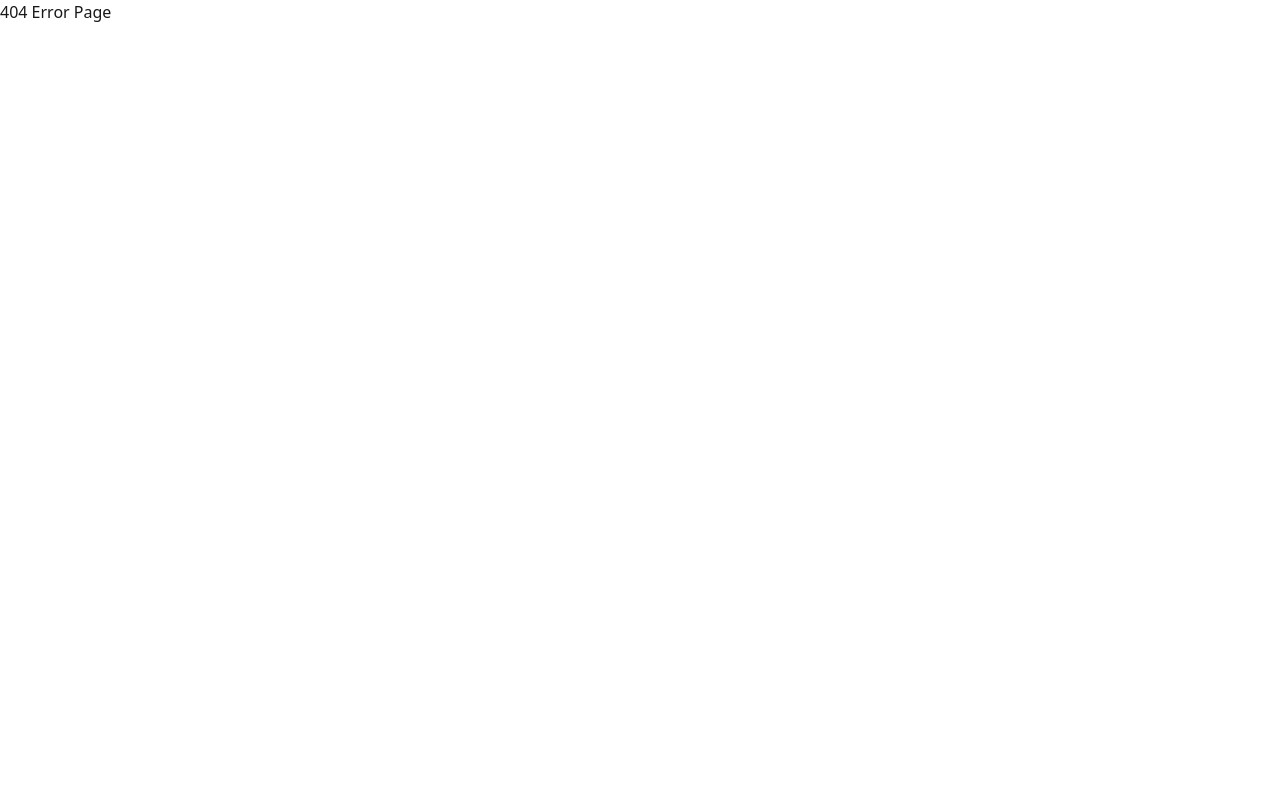
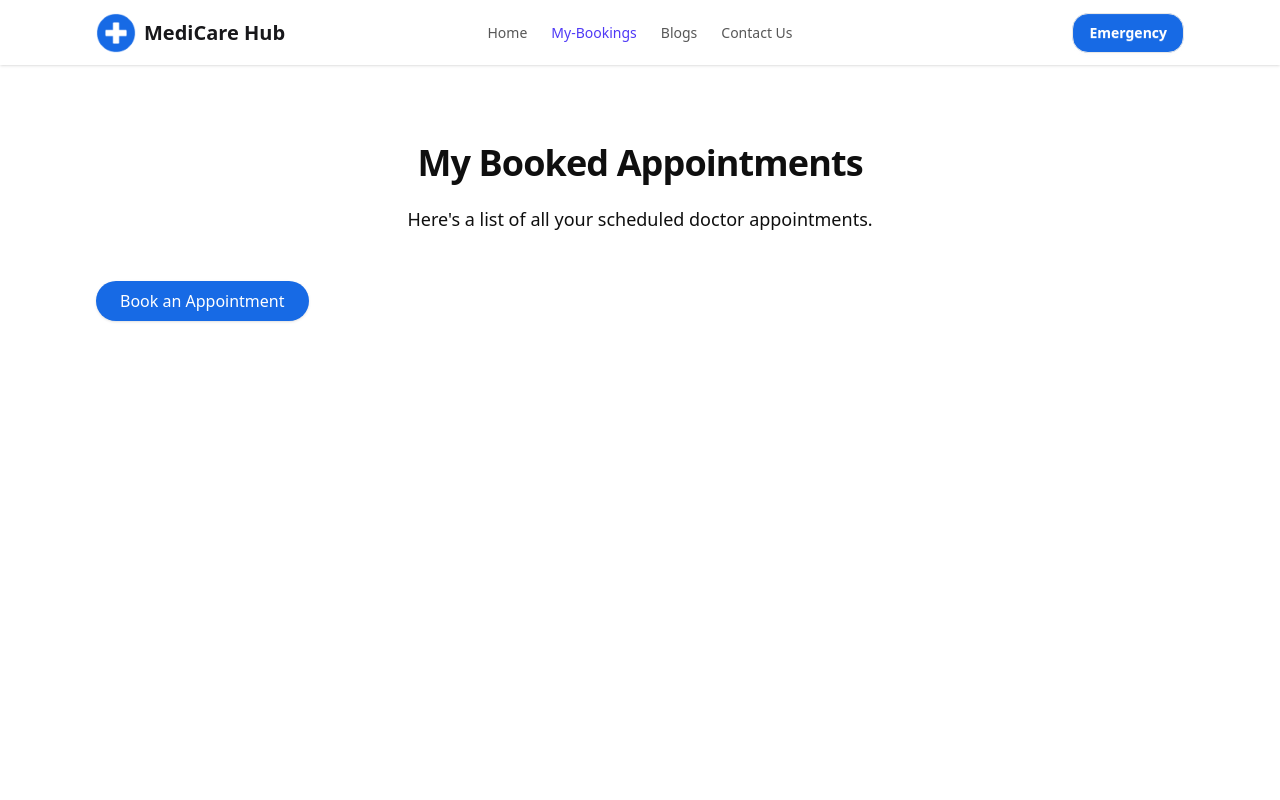
Before and after one commit to sojib-web/B11A8-doctors-website, a React (Vite) app: page /my_booking in a window 1280 px wide. Before the commit this address had no page. Shown: the top 800 px of the page. Built offline with nearby package versions, Linux system fonts and the light colour scheme.

Commit message:
BookList all most done

```diff
--- a/package.json
+++ b/package.json
@@ -14,6 +14,7 @@
     "react": "^19.0.0",
     "react-countup": "^6.5.3",
     "react-dom": "^19.0.0",
+    "react-hot-toast": "^2.5.2",
     "react-icons": "^5.5.0",
     "react-router-dom": "^7.5.1",
     "tailwindcss": "^4.1.4"
--- /dev/null
+++ b/src/Components/BookingList/BookingList.jsx
@@ -0,0 +1,83 @@
+// @ts-nocheck
+
+import React, { useState } from "react";
+import TextHeader from "../TextHeader/TextHeader";
+import { Link, useLoaderData } from "react-router-dom";
+import Button from "../Botton/Button";
+import toast from "react-hot-toast";
+
+const BookingList = () => {
+  const data = useLoaderData();
+  const bookedDoctorIds =
+    JSON.parse(localStorage.getItem("bookedDoctors")) || [];
+  const [bookedDoctors, setBookedDoctors] = useState(
+    data.filter((doctor) => bookedDoctorIds.includes(doctor.id))
+  );
+
+  const handleCancel = (id) => {
+    const updatedIds = bookedDoctorIds.filter((doctorId) => doctorId !== id);
+    localStorage.setItem("bookedDoctors", JSON.stringify(updatedIds));
+
+    const cancelledDoctor = bookedDoctors.find((doctor) => doctor.id === id);
+    toast.success(
+      `Appointment removed with ${cancelledDoctor?.name} successfully!`
+    );
+    setBookedDoctors((prev) => prev.filter((doctor) => doctor.id !== id));
+  };
+
+  return (
+    <div className="mt-20">
+      <TextHeader
+        title={`My Booked Appointments`}
+        description={`Here's a list of all your scheduled doctor appointments.`}
+      />
+
+      {bookedDoctors.length === 0 ? (
+        <div className=" mx-auto items-center min-h-screen">
+          <Link
+            to="/"
+            className="inline-block px-6 py-2 bg-[#176AE5] text-white rounded-full shadow hover:bg-[#077d27] transition duration-200"
+          >
+            Book an Appointment
+          </Link>
+        </div>
+      ) : (
+        bookedDoctors.map((doctor) => (
+          <div
+            key={doctor.id}
+            className="card text-neutral-content w-full mt-20 bg-white shadow"
+          >
+            <div className="card-body items-center text-center">
+              <h2 className="card-title text-[#141414] text-2xl">
+                My Today Appointments
+              </h2>
+
+              <Link> </Link>
+              <div className="card-actions w-full flex justify-between mt-4">
+                <div>
+                  <button className="text-[#0F0F0F] text-xl text-start">
+                    {doctor.name}
+                    <p className="text-sm text-[#0F0F0F99]">
+                      {doctor.specialities}
+                    </p>
+                  </button>
+                </div>
+                <button className="text-[#0F0F0F99] text-sm rounded-2xl">
+                  <p>Appointment Fee : {doctor.consultation_fee} Taka + Vat</p>
+                </button>
+              </div>
+
+              <Button
+                label="Cancel Appointment"
+                className="w-full mt-5 !text-black border border-[#FF0000] bg-transparent hover:bg-[#FF0000] "
+                onClick={() => handleCancel(doctor.id)}
+              />
+            </div>
+          </div>
+        ))
+      )}
+    </div>
+  );
+};
+
+export default BookingList;
--- a/src/Components/Botton/Button.jsx
+++ b/src/Components/Botton/Button.jsx
@@ -1,10 +1,11 @@
+// components/Button.jsx or Button.js
 import React from "react";
 
 const Button = ({ label, onClick, className }) => {
   return (
     <button
       onClick={onClick}
-      className={`btn ${className} text-white bg-[#176AE5] rounded-2xl`}
+      className={`btn text-white bg-[#176AE5] rounded-2xl ${className}`}
     >
       {label}
     </button>
--- a/src/Components/DoctorDetails/DoctorDetails.jsx
+++ b/src/Components/DoctorDetails/DoctorDetails.jsx
@@ -1,18 +1,31 @@
 // @ts-nocheck
 import React from "react";
 import TextHeader from "../TextHeader/TextHeader";
-import { useLoaderData, useParams } from "react-router-dom";
+import { Link, useLoaderData, useNavigate, useParams } from "react-router-dom";
 import Button from "../Botton/Button";
+import toast from "react-hot-toast";
 
 const DoctorDetails = () => {
+  const navigate = useNavigate();
   const data = useLoaderData();
-  console.log(data);
+  const { id } = useParams();
 
-  const { id } = useParams();
-  console.log(id);
+  const handleBooking = () => {
+    const bookedDoctors =
+      JSON.parse(localStorage.getItem("bookedDoctors")) || [];
+
+    if (bookedDoctors.includes(parseInt(id))) {
+      toast.error(`Already booked ${name}!`);
+    } else {
+      bookedDoctors.push(parseInt(id));
+      localStorage.setItem("bookedDoctors", JSON.stringify(bookedDoctors));
+      toast.success(`Appointment scheduled with ${name} successfully!`);
+      navigate(`/my_booking`);
+    }
+  };
 
   const singleDoctor = data.find((doctor) => doctor.id === parseInt(id));
-  console.log(singleDoctor);
+
   const {
     name,
     image,
@@ -98,7 +111,12 @@ const DoctorDetails = () => {
             </button>
           </div>
 
-          <Button label={`Book Appointment Now`} className="w-full mt-5" />
+          <Link to={`/my_booking/${id}`}></Link>
+          <Button
+            onClick={handleBooking}
+            label="Book Appointment Now"
+            className="w-full mt-5"
+          />
         </div>
       </div>
     </div>
--- a/src/Components/DoctorsCard/DoctorsCard.jsx
+++ b/src/Components/DoctorsCard/DoctorsCard.jsx
@@ -1,3 +1,4 @@
+// @ts-nocheck
 import React from "react";
 import { TbCircleLetterR } from "react-icons/tb";
 import { Link } from "react-router-dom";
--- a/src/Components/Navbar/Navbar.jsx
+++ b/src/Components/Navbar/Navbar.jsx
@@ -30,7 +30,7 @@ const Navbar = () => {
                 className={({ isActive }) =>
                   isActive ? "text-indigo-600" : ""
                 }
-                to="/abot"
+                to="/my_booking"
               >
                 My-Bookings
               </NavLink>
--- a/src/main.jsx
+++ b/src/main.jsx
@@ -6,8 +6,10 @@ import "./index.css";
 import React from "react";
 import { router } from "./routes/Routes.jsx";
 import { RouterProvider } from "react-router";
+import { Toaster } from "react-hot-toast";
 createRoot(document.getElementById("root")).render(
   <StrictMode>
     <RouterProvider router={router} />
+    <Toaster position="bottom-right" />
   </StrictMode>
 );
--- a/src/pages/ErrorPage/ErrorPage.jsx
+++ b/src/pages/ErrorPage/ErrorPage.jsx
@@ -1,9 +1,25 @@
 import React from "react";
+import { Link } from "react-router-dom";
 
 const ErrorPage = () => {
   return (
-    <div>
-      <h1>404 Error Page</h1>
+    <div className="min-h-screen flex items-center justify-center bg-gray-100 px-4">
+      <div className="text-center">
+        <h1 className="text-6xl font-bold text-red-500">404</h1>
+        <p className="text-2xl mt-4 font-semibold text-gray-800">
+          Oops! Page not found
+        </p>
+        <p className="mt-2 text-gray-600">
+          The page you're looking for doesn’t exist or has been moved.
+        </p>
+
+        <Link
+          to="/"
+          className="inline-block mt-6 px-6 py-2 bg-[#176AE5] text-white rounded-full shadow hover:bg-[#077d27] transition duration-200"
+        >
+          Go to Home
+        </Link>
+      </div>
     </div>
   );
 };
--- a/src/routes/Routes.jsx
+++ b/src/routes/Routes.jsx
@@ -4,6 +4,8 @@ import MainLayout from "../layouts/MainLayout";
 import ErrorPage from "../pages/ErrorPage/ErrorPage";
 import Home from "../pages/Home/Home";
 import DoctorDetails from "../Components/DoctorDetails/DoctorDetails";
+// import Booking from "../Components/Booking/Booking";
+import BookingList from "../Components/BookingList/BookingList";
 
 export const router = createBrowserRouter([
   {
@@ -23,6 +25,12 @@ export const router = createBrowserRouter([
         loader: () => fetch("../doctors.json"),
         Component: DoctorDetails,
       },
+
+      {
+        path: "/my_booking",
+        loader: () => fetch("../doctors.json"),
+        Component: BookingList,
+      },
     ],
   },
 ]);
```
Also changed, not shown: 1 other file (tests, documents, lock files or other folders).
